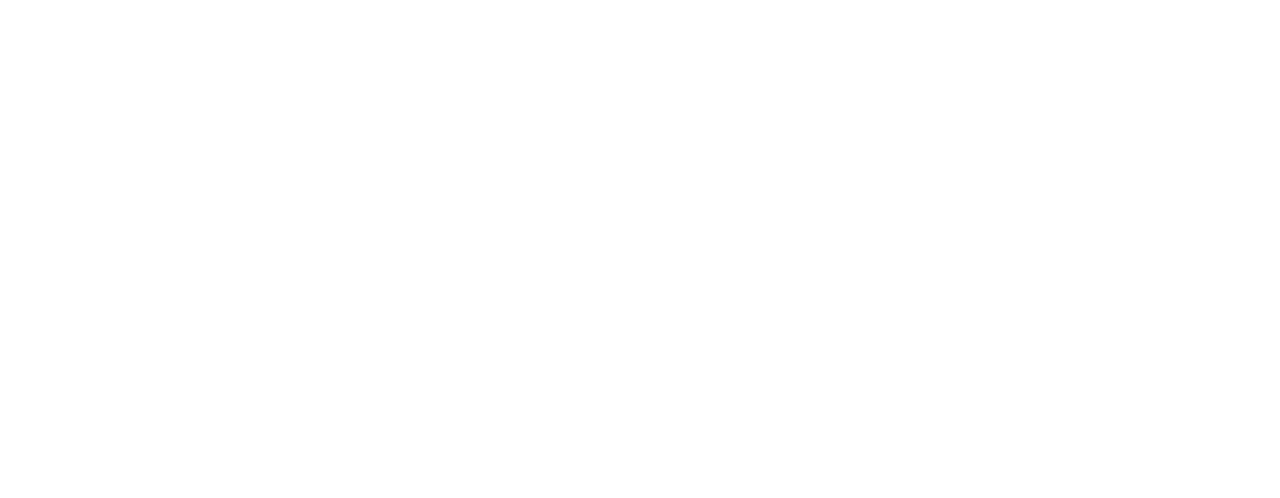
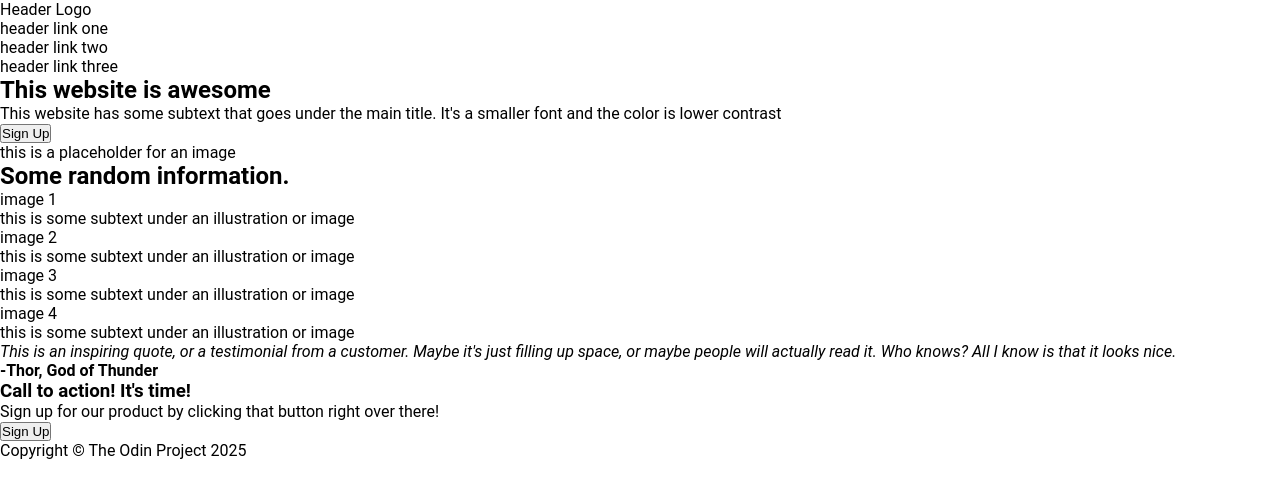
Before and after one commit to DevDiscere/TOP-project-landing-page, a plain HTML site: page index.html in a window 1280 px wide. Drawn offline with Linux system fonts and the light colour scheme.

Commit message:
Add initial HTML content and CSS style
I added initial HTML content based from the image provided. I also added
initial CSS style to prepare the project.

```diff
--- a/index.html
+++ b/index.html
@@ -7,6 +7,71 @@
     </head>
 
     <body>
+        <header>
+            <p>Header Logo</p>
+            <nav>
+                <ul>
+                    <li><a>header link one</a></li>
+                    <li><a>header link two</a></li>
+                    <li><a>header link three</a></li>
+                </ul>
+            </nav>
+        </header>
 
+        <main>
+            <section>
+                <div>
+                    <h1>This website is awesome</h1>
+                    <p>This website has some subtext that goes under the main title. It's a smaller font and the color is lower contrast</p>
+                    <button>Sign Up</button>
+                </div>
+                <div>
+                    <p>this is a placeholder for an image</p>
+                </div>
+            </section>
+
+            <section>
+                <div>
+                    <h2>Some random information.</h2>
+                </div>
+                <div>
+                    <div>
+                        image 1
+                    </div>
+                    <p>this is some subtext under an illustration or image</p>
+                    <div>
+                        image 2
+                    </div>
+                    <p>this is some subtext under an illustration or image</p>
+                    <div>
+                        image 3
+                    </div>
+                    <p>this is some subtext under an illustration or image</p>
+                    <div>
+                        image 4
+                    </div>
+                    <p>this is some subtext under an illustration or image</p>
+                </div>
+            </section>
+
+            <section>
+                <p><em>This is an inspiring quote, or a  testimonial from a customer. Maybe it's just filling up space, or maybe people will actually read it. Who knows? All I know is that it looks nice.</em></p>
+                <p><strong>-Thor, God of Thunder</strong></p>
+            </section>
+
+            <section>
+                <div>
+                    <div>
+                        <h3>Call to action! It's time!</h3>
+                        <p>Sign up for our product by clicking that button right over there!</p>
+                    </div>
+                    <button>Sign Up</button>
+                </div>
+            </section>
+        </main>
+
+        <footer>
+            <p>Copyright © The Odin Project 2025</p>
+        </footer>
     </body>
 </html>
--- a/styles.css
+++ b/styles.css
@@ -0,0 +1,11 @@
+* {
+    box-sizing: border-box;
+    margin: 0;
+    padding: 0;
+    /* For debugging purposes*/
+    /* border: 1px solid firebrick; */
+}
+
+body {
+    font-family: Roboto, sans-serif;
+}
```
